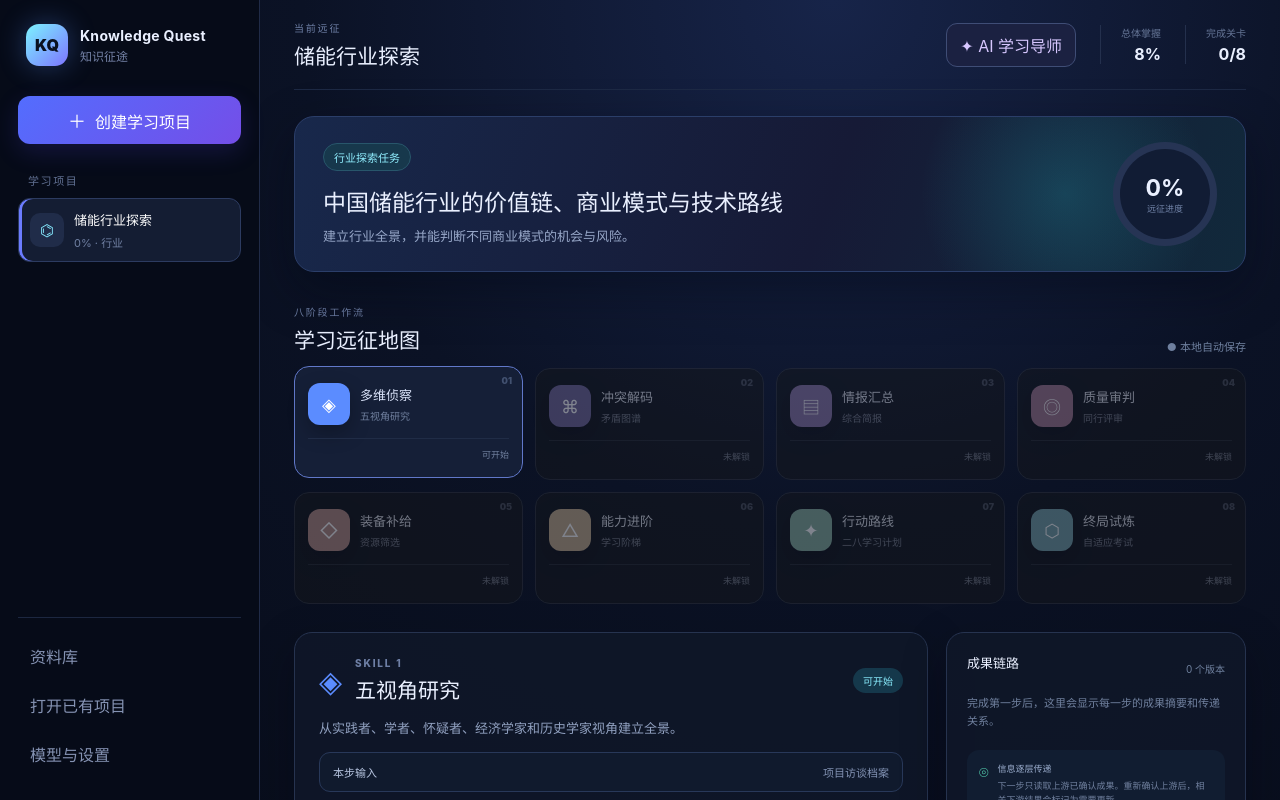
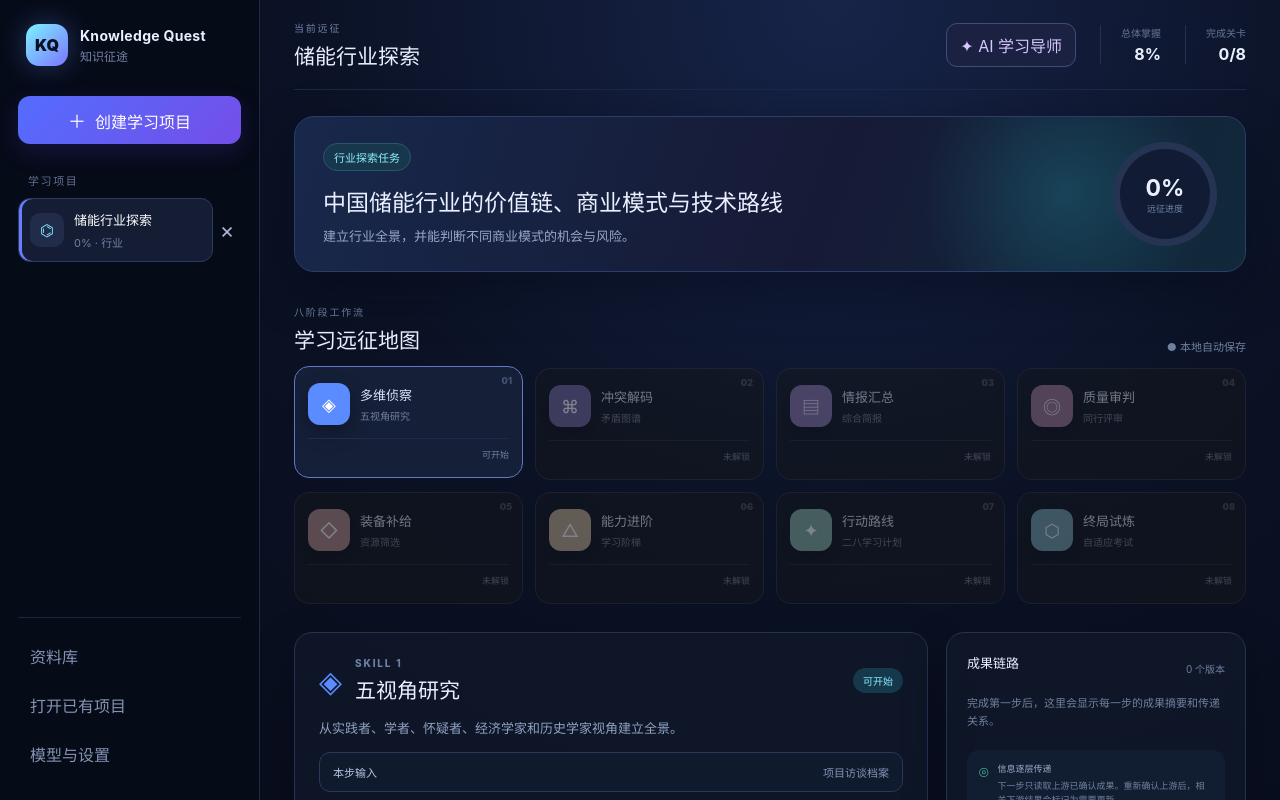
Before and after one commit to nsbstu/new-stu, a React (Vite) app: page / in a window 1280 px wide. Shown: the top 800 px of the page. Built offline with nearby package versions, Linux system fonts and the light colour scheme.

Commit message:
增加删除主题功能

```diff
--- a/src/app/App.tsx
+++ b/src/app/App.tsx
@@ -22,7 +22,7 @@ const repository = new LocalProjectRepository();
 
 function loadProjects() {
   const saved = repository.list();
-  if (saved.length > 0) return saved;
+  if (saved.length > 0 || localStorage.getItem("knowledge-quest.projects.v1") !== null) return saved;
   const sample = createSampleProject();
   repository.save(sample);
   return [sample];
@@ -47,7 +47,7 @@ export function App() {
       if (workspaceProjects.length === 0) return;
       setProjects((current) => {
         const byId = new Map(current.map((project) => [project.profile.id, project]));
-        workspaceProjects.forEach((project) => byId.set(project.profile.id, project));
+        workspaceProjects.filter((project) => !repository.isDeleted(project.profile.id)).forEach((project) => { if (!byId.has(project.profile.id)) byId.set(project.profile.id, project); });
         return [...byId.values()];
       });
     }).catch(() => undefined);
@@ -146,7 +146,28 @@ export function App() {
     if (next) setSelectedSkillId(next.id);
   }
 
-  if (!activeProject) return null;
+  function deleteProject(project: ProjectWorkspace) {
+    if (generationActive.current) { setError("请等待当前生成结束后再删除项目"); return; }
+    if (!window.confirm(`确定删除主题“${project.profile.title}”及其在应用中的学习记录？磁盘中的项目备份仍会保留。`)) return;
+    try {
+      repository.remove(project.profile.id);
+      const remaining = projects.filter(item => item.profile.id !== project.profile.id);
+      setProjects(remaining);
+      if (activeProjectId === project.profile.id) {
+        setActiveProjectId(remaining[0]?.profile.id);
+        setSelectedSkillId(getCurrentSkillId(remaining[0]?.runs ?? []) ?? skillManifests[0].id);
+        setShowMentor(false);
+      }
+    } catch (reason) { setError(reason instanceof Error ? reason.message : "删除项目失败"); }
+  }
+
+  if (!activeProject) return <div className="app-shell"><main>
+    <h1>开始新的学习主题</h1><p>暂无学习项目，创建一个主题开始学习。</p>
+    <div className="action-row"><button className="primary-button" onClick={startProjectCreation}>创建学习项目</button><button onClick={openProjectFolder}>打开已有项目</button><button onClick={() => setShowSettings(true)}>模型与设置</button></div>
+    {error && <p role="alert">{error}</p>}
+    {showWizard && <ProjectWizard projectId={pendingProjectId} onClose={() => setShowWizard(false)} onCreate={createProject} />}
+    {showSettings && <ModelSettingsModal onClose={() => setShowSettings(false)} />}
+  </main></div>;
   const orbStyle = { "--progress": String(progress * 3.6) + "deg" } as CSSProperties;
   const mentorContext = activeProject.profile.topic + "；目标：" + activeProject.profile.goal + "；当前 Skill：" + selectedSkill.name;
 
@@ -158,10 +179,10 @@ export function App() {
         <p className="sidebar-label">学习项目</p>
         <nav className="project-list">
           {projects.map((project) => (
-            <button className={project.profile.id === activeProject.profile.id ? "project-card active" : "project-card"} key={project.profile.id} onClick={() => { setActiveProjectId(project.profile.id); setSelectedSkillId(getCurrentSkillId(project.runs) ?? skillManifests[0].id); }}>
+            <div className="project-list-row" key={project.profile.id}><button className={project.profile.id === activeProject.profile.id ? "project-card active" : "project-card"} key={project.profile.id} onClick={() => { setActiveProjectId(project.profile.id); setSelectedSkillId(getCurrentSkillId(project.runs) ?? skillManifests[0].id); }}>
               <span className="project-icon">{project.profile.kind === "industry" ? "⌬" : "⌁"}</span>
               <span><strong>{project.profile.title}</strong><small>{calculateProgress(project.runs)}% · {project.profile.kind === "industry" ? "行业" : "技术"}</small></span>
-            </button>
+            </button><button className="project-delete" aria-label={"删除主题：" + project.profile.title} title="删除主题" disabled={Boolean(streaming)} onClick={() => deleteProject(project)}>×</button></div>
           ))}
         </nav>
         <div className="sidebar-footer"><button onClick={() => setShowLibrary(true)}>资料库</button><button onClick={openProjectFolder}>打开已有项目</button><button onClick={() => setShowSettings(true)}>模型与设置</button></div>
--- a/src/storage/projectRepository.ts
+++ b/src/storage/projectRepository.ts
@@ -29,7 +29,13 @@ export class LocalProjectRepository {
     localStorage.setItem(storageKey, JSON.stringify(projects));
   }
 
+  isDeleted(projectId: string): boolean {
+    return (JSON.parse(localStorage.getItem("knowledge-quest.deleted-projects.v1") || "[]") as string[]).includes(projectId);
+  }
+
   remove(projectId: string): void {
+    const deleted = JSON.parse(localStorage.getItem("knowledge-quest.deleted-projects.v1") || "[]") as string[];
+    localStorage.setItem("knowledge-quest.deleted-projects.v1", JSON.stringify([...new Set([...deleted, projectId])]));
     localStorage.setItem(storageKey, JSON.stringify(this.list().filter((item) => item.profile.id !== projectId)));
   }
 }
--- a/src/styles.css
+++ b/src/styles.css
@@ -220,3 +220,9 @@ main { padding: 0 34px 50px; overflow: hidden; }
   .library-artifact-card { grid-template-columns: 34px minmax(0, 1fr); }
   .library-status { grid-column: 2; justify-self: start; }
 }
+
+.project-list-row { display: flex; align-items: center; min-width: 0; }
+.project-list-row .project-card { flex: 1; min-width: 0; }
+.project-delete { flex: 0 0 28px; border: 0; background: transparent; color: #aab6cf; cursor: pointer; font-size: 22px; }
+.project-delete:hover { color: #ff8585; }
+.project-delete:disabled { opacity: .4; cursor: not-allowed; }
```
